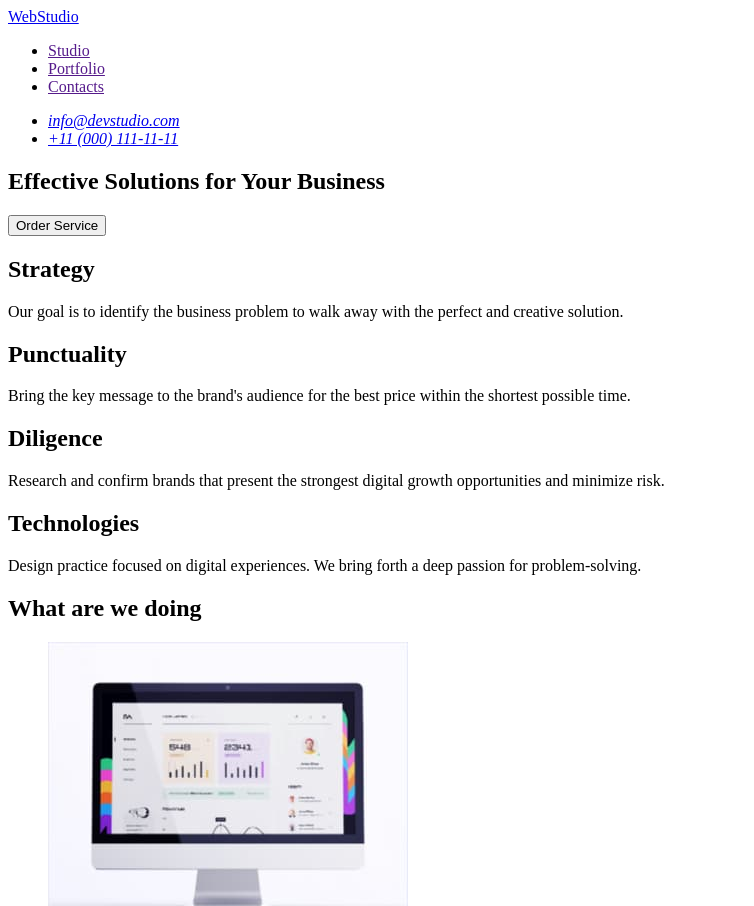
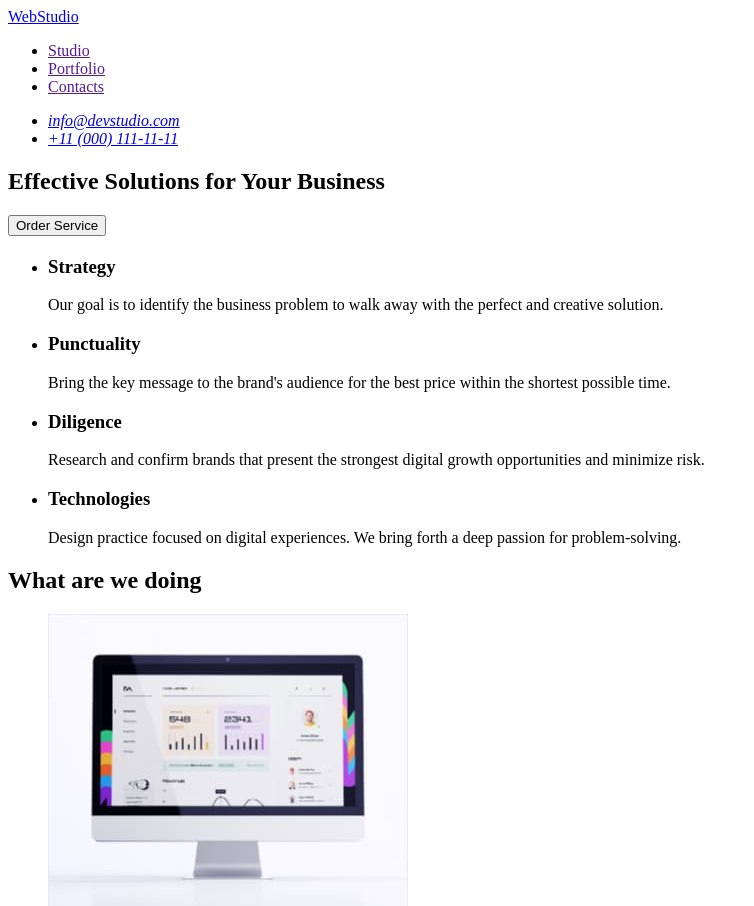
Before and after one commit to Margo-Katsan/goit-markup-hw-01, a plain HTML site: page index.html in a window 1280 px wide. Shown: the top 906 px of the page, without its empty margins (0-754 px from the left). Drawn offline with Linux system fonts and the light colour scheme.

Commit message:
Update index.html

```diff
--- a/index.html
+++ b/index.html
@@ -32,23 +32,26 @@
             <button type="button">Order Service</button>
         </section>
         <section>
-            <div>
-                <h2>Strategy</h2>
+            <h2></h2>
+            <ul>
+                <li>
+                    <h3>Strategy</h3>
                     <p>Our goal is to identify the business
-                    problem to walk away with the perfect and creative solution. </p>
-            </div>
-            <div>
-                <h2>Punctuality</h2>
+                    problem to walk away with the perfect and creative solution.</p>
+                </li>
+                <li>
+                    <h3>Punctuality</h3>
                     <p>Bring the key message to the brand's audience for the best price within the shortest possible time.</p>
-            </div>
-            <div>
-                <h2>Diligence</h2>
+                </li>
+                <li>
+                    <h3>Diligence</h3>
                     <p>Research and confirm brands that present the strongest digital growth opportunities and minimize risk.</p>
-            </div>
-            <div>
-                <h2>Technologies</h2>
+                </li>
+                <li>
+                    <h3>Technologies</h3>
                     <p>Design practice focused on digital experiences. We bring forth a deep passion for problem-solving.</p>
-            </div>
+                </li>
+            </ul>
         </section>
         <section>
             <h2>What are we doing</h2>
@@ -65,43 +68,27 @@
             </ul>
         </section>
         <section>
-            <h2>Our team</h2>
+            <h2>Our Team</h2>
             <ul>
                 <li>
-                    <figure>
                     <img src="./images/employers/employer-1.jpg" alt="employer smiles" width="264" height="260">
-                        <figcaption>
                     <h3>Mark Guerrero</h3>
                     <p>Product Designer</p>
-                        </figcaption>
-                    </figure>
                 </li>
                 <li>
-                    <figure>
                     <img src="./images/employers/employer-2.jpg" alt="employer smiles" width="264" height="260">
-                        <figcaption>
                     <h3>Tom Ford</h3>
                     <p>Frontend Developer</p>
-                        </figcaption>
-                    </figure>
                 </li>
                 <li>
-                    <figure>
                     <img src="./images/employers/employer-3.jpg" alt="employer smiles" width="264" height="260">
-                        <figcaption>
                     <h3>Camila Garcia</h3>
                     <p>Marketing</p>
-                        </figcaption>
-                    </figure>
                 </li>
                 <li>
-                    <figure>
                     <img src="./images/employers/employer-4.jpg" alt="employer smiles" width="264" height="260">
-                        <figcaption>
                     <h3>Daniel Wilson</h3>
                     <p>UI Designer</p>
-                        </figcaption>
-                    </figure>
                 </li>
             </ul>
         </section>
```
Lines whose indentation alone changed are shown as unchanged.
